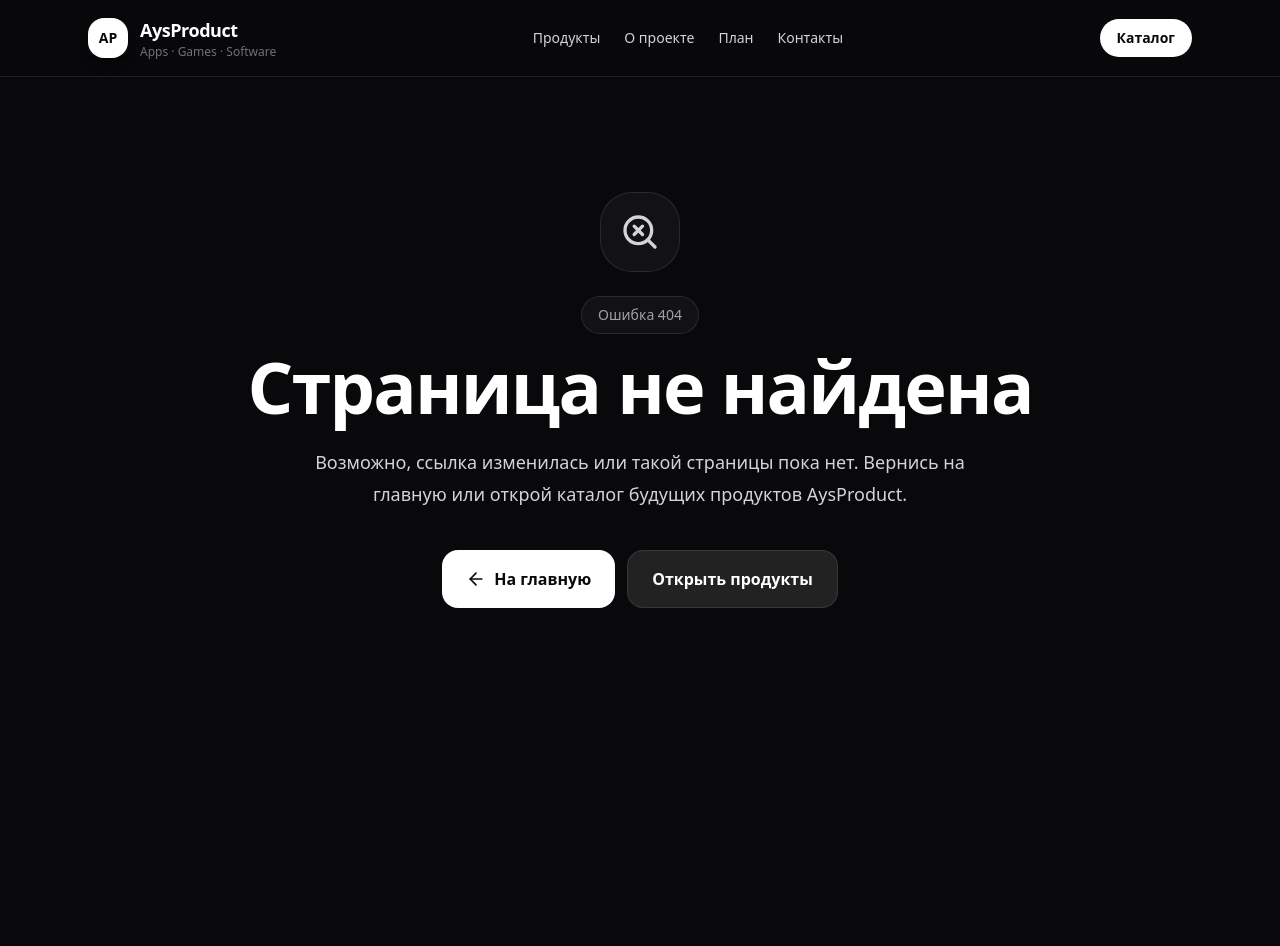
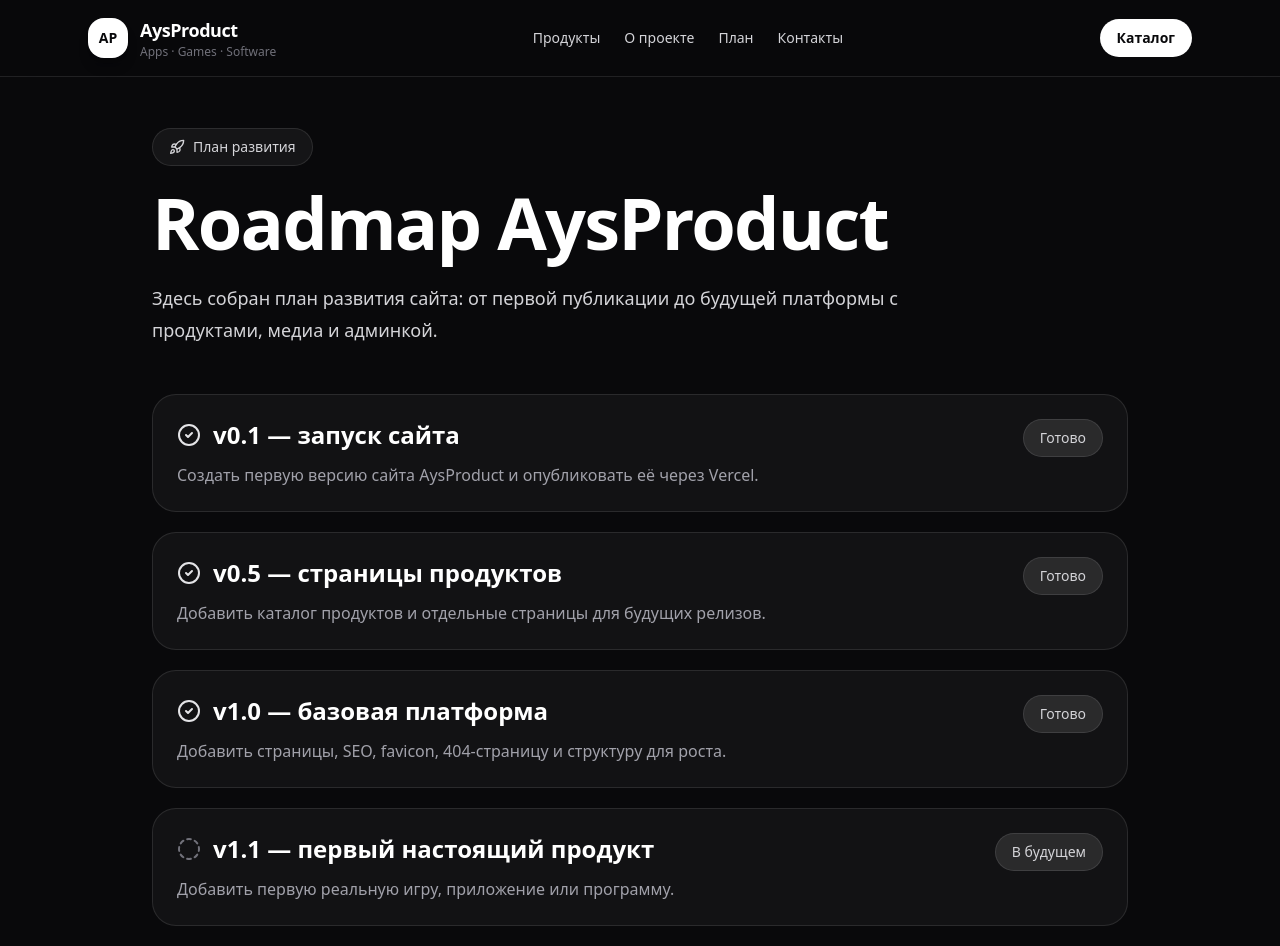
Before and after one commit to vqskyl7/aysproduct, a Next.js app: page /roadmap in a window 1280 px wide. Before the commit this address had no page. Shown: the top 946 px of the page. Before the commit the page ends 800 px from the top, so only its background shows below. Built offline with nearby package versions, Linux system fonts and the light colour scheme.

Commit message:
Release AysProduct v1.0

```diff
--- /dev/null
+++ b/app/roadmap/page.tsx
@@ -0,0 +1,91 @@
+import { Header } from "@/components/Header";
+import { CheckCircle2, CircleDashed, Rocket } from "lucide-react";
+
+const roadmap = [
+  {
+    title: "v0.1 — запуск сайта",
+    status: "Готово",
+    description: "Создать первую версию сайта AysProduct и опубликовать её через Vercel.",
+  },
+  {
+    title: "v0.5 — страницы продуктов",
+    status: "Готово",
+    description: "Добавить каталог продуктов и отдельные страницы для будущих релизов.",
+  },
+  {
+    title: "v1.0 — базовая платформа",
+    status: "Готово",
+    description: "Добавить страницы, SEO, favicon, 404-страницу и структуру для роста.",
+  },
+  {
+    title: "v1.1 — первый настоящий продукт",
+    status: "В будущем",
+    description: "Добавить первую реальную игру, приложение или программу.",
+  },
+  {
+    title: "v1.2 — скриншоты и медиа",
+    status: "В будущем",
+    description: "Добавить изображения, видео, версии, changelog и ссылки на скачивание.",
+  },
+  {
+    title: "v2.0 — админка",
+    status: "В будущем",
+    description: "Сделать панель управления, чтобы добавлять продукты без редактирования кода.",
+  },
+];
+
+export default function RoadmapPage() {
+  return (
+    <main className="min-h-screen bg-zinc-950 text-white">
+      <Header />
+
+      <section className="mx-auto max-w-5xl px-6 pb-20 pt-32">
+        <div className="mb-5 inline-flex items-center gap-2 rounded-full border border-white/10 bg-white/5 px-4 py-2 text-sm text-zinc-300">
+          <Rocket className="h-4 w-4" />
+          План развития
+        </div>
+
+        <h1 className="text-5xl font-black tracking-tight md:text-7xl">
+          Roadmap AysProduct
+        </h1>
+
+        <p className="mt-6 max-w-3xl text-lg leading-8 text-zinc-300">
+          Здесь собран план развития сайта: от первой публикации до будущей
+          платформы с продуктами, медиа и админкой.
+        </p>
+
+        <div className="mt-12 grid gap-5">
+          {roadmap.map((item) => {
+            const done = item.status === "Готово";
+
+            return (
+              <article
+                key={item.title}
+                className="rounded-3xl border border-white/10 bg-white/[0.04] p-6"
+              >
+                <div className="flex flex-col gap-4 md:flex-row md:items-start md:justify-between">
+                  <div>
+                    <div className="mb-3 flex items-center gap-3">
+                      {done ? (
+                        <CheckCircle2 className="h-6 w-6 text-zinc-200" />
+                      ) : (
+                        <CircleDashed className="h-6 w-6 text-zinc-500" />
+                      )}
+                      <h2 className="text-2xl font-bold">{item.title}</h2>
+                    </div>
+
+                    <p className="text-zinc-400">{item.description}</p>
+                  </div>
+
+                  <span className="w-fit rounded-full border border-white/10 bg-white/10 px-4 py-2 text-sm text-zinc-300">
+                    {item.status}
+                  </span>
+                </div>
+              </article>
+            );
+          })}
+        </div>
+      </section>
+    </main>
+  );
+}
--- a/components/Header.tsx
+++ b/components/Header.tsx
@@ -26,9 +26,9 @@
           <Link className="transition hover:text-white" href="/about">
             О проекте
           </Link>
-          <Link className="transition hover:text-white" href="/#roadmap">
-            План
-          </Link>
+	<Link className="transition hover:text-white" href="/roadmap">
+  	План
+	</Link>
           <Link className="transition hover:text-white" href="/#contact">
             Контакты
           </Link>
```
